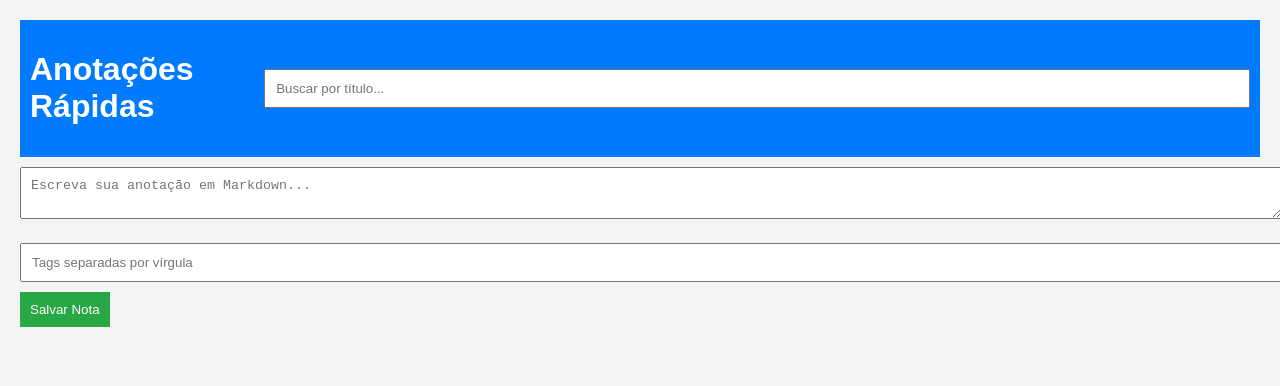
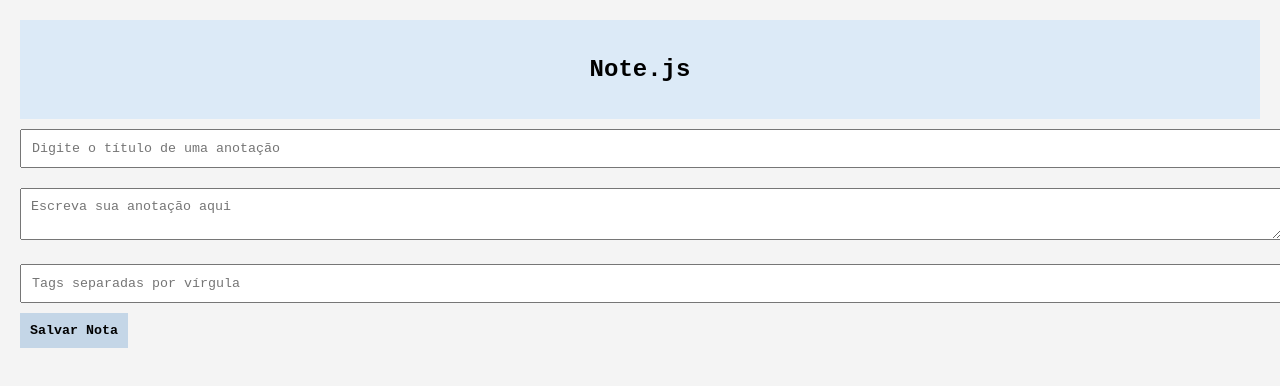
Before and after one commit to debora-evilaine/note.js, a website: page front-end/index.html in a window 1280 px wide. Drawn offline with Linux system fonts and the light colour scheme.

Commit message:
Melhorias na visão da página inicial

```diff
--- a/front-end/index.html
+++ b/front-end/index.html
@@ -4,17 +4,17 @@
 <head>
     <meta charset="UTF-8">
     <meta name="viewport" content="width=device-width, initial-scale=1.0">
-    <title>Anotações Rápidas</title>
+    <title>Note.js</title>
     <link rel="stylesheet" href="styles.css">
 </head>
 
 <body>
     <header>
-        <h1>Anotações Rápidas</h1>
-        <input type="text" id="search" placeholder="Buscar por título...">
+        <h1>Note.js</h1>
     </header>
+    <input type="text" id="search" placeholder="Digite o título de uma anotação">
     <main>
-        <textarea id="noteInput" placeholder="Escreva sua anotação em Markdown..."></textarea>
+        <textarea id="noteInput" placeholder="Escreva sua anotação aqui"></textarea>
         <input type="text" id="tagsInput" placeholder="Tags separadas por vírgula">
         <button id="saveNote">Salvar Nota</button>
         <div id="notesContainer"></div>
--- a/front-end/styles.css
+++ b/front-end/styles.css
@@ -7,23 +7,35 @@ body {
 
 header {
     display: flex;
-    justify-content: space-between;
+    justify-content: center;
     align-items: center;
-    background: #007bff;
-    color: white;
-    padding: 10px;
+    background: #dceaf7;
+    /* Cor ajustada */
+    color: black;
+    padding: 20px;
 }
+
+header h1 {
+    text-align: center;
+    font-size: 24px;
+    font-weight: bold;
+    font-family: monospace;
+}
+
 
 textarea,
 input {
     width: 100%;
     padding: 10px;
     margin: 10px 0;
+    font-family: monospace;
 }
 
 button {
-    background: #28a745;
-    color: white;
+    background: #c4d6e7;
+    color: black;
+    font-weight: bold;
+    font-family: monospace;
     border: none;
     padding: 10px;
     cursor: pointer;
```
